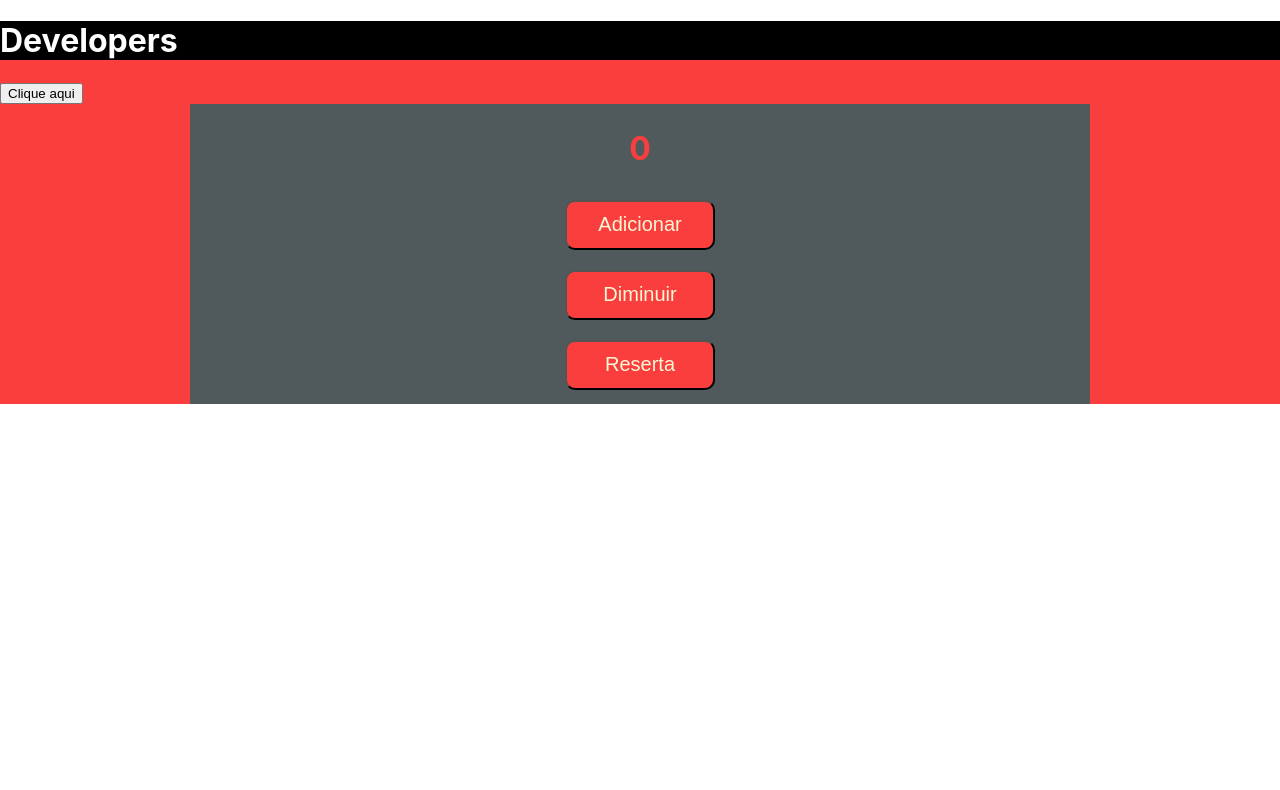
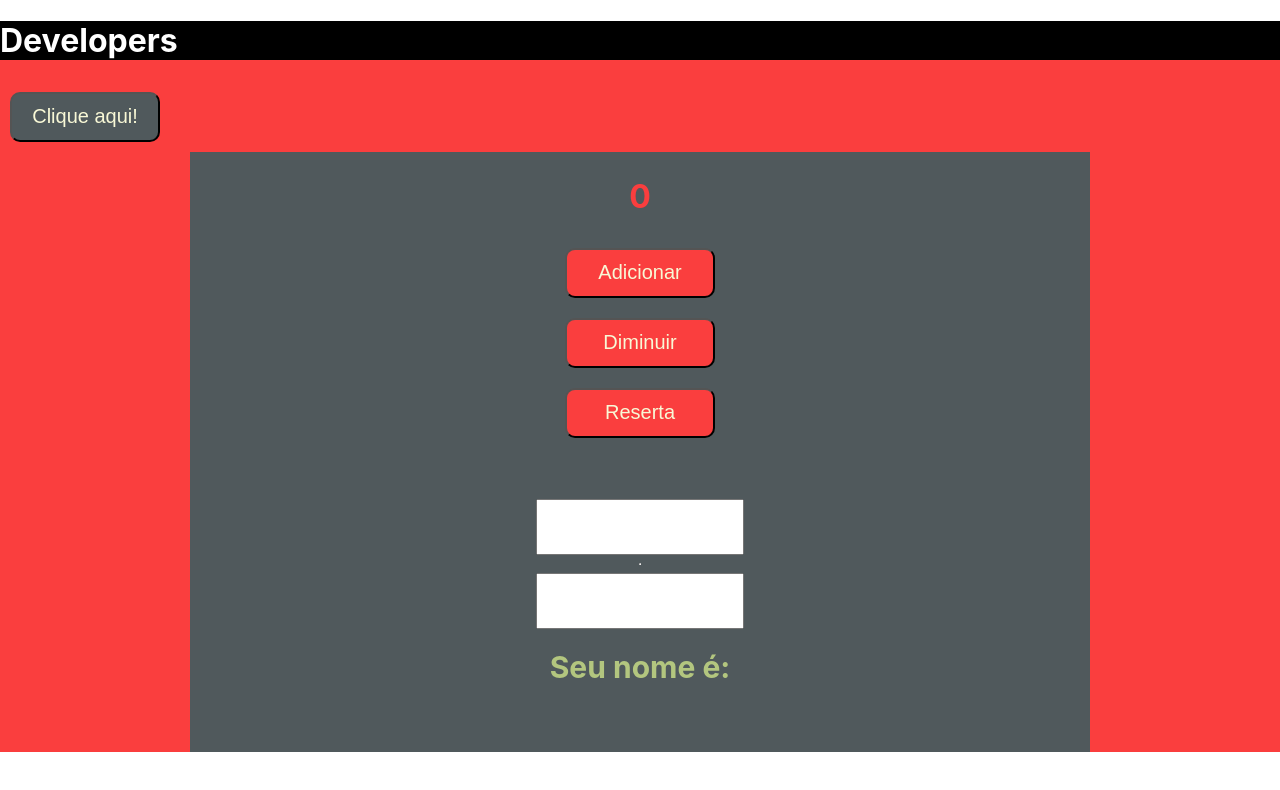
Before and after one commit to felipeFransa/react-curso-2023, a React (Vite) app: page / in a window 1280 px wide. Shown: the top 790 px of the page. Built offline with nearby package versions, Linux system fonts and the light colour scheme.

Commit message:
version.1.0.4

```diff
--- a/src/App.tsx
+++ b/src/App.tsx
@@ -1,21 +1,22 @@
 import { useState } from 'react'
 import { Header } from './components/Header/Header';
 import { Counter } from './components/Counter/Counter';
-import { GlobalContainer } from './styleGlobal'
+import { Form } from './components/Form/Form';
+import * as GS from './styleGlobal'
 
 const app = () => {
-  const [firstName, setFirstName] = useState('Felipe')
   const [logoName, setLogoName] = useState('Developers')
 
   const handleClick = () => {
     setLogoName('Novo Logo')
   }
   return (
-    <GlobalContainer>
+    <GS.GlobalContainer>
       <Header title={logoName}/>
-      <button onClick={handleClick}>Clique aqui</button>
+      <GS.Button onClick={handleClick}>Clique aqui!</GS.Button>
       <Counter/>
-    </GlobalContainer>
+      <Form/>
+    </GS.GlobalContainer>
   )
 }
 export default app;
--- /dev/null
+++ b/src/components/Form/Form.tsx
@@ -0,0 +1,25 @@
+import { useState } from "react";
+import * as C from './style';
+
+export const Form = () => {
+  const [firstName, setFirstName] = useState('');
+  const [lastName, setLastName] = useState('');
+
+  const handleFirstName = (event: React.ChangeEvent<HTMLInputElement>) => {
+    setFirstName(event.target.value);
+  }
+  const handleLastName = (event: React.ChangeEvent<HTMLInputElement>) => {
+    setLastName(event.target.value);
+  }
+
+  return (
+    <C.Container>
+      <C.ContainerForm>
+        <C.inputText type="text" value={firstName} onChange={handleFirstName}/>
+        <hr />
+        <C.inputText type="text" value={lastName} onChange={handleLastName}/>
+        <C.TextName>{`Seu nome é: ${firstName} ${lastName}`}</C.TextName>
+      </C.ContainerForm>
+    </C.Container>
+  )
+}
--- /dev/null
+++ b/src/components/Form/style.ts
@@ -0,0 +1,29 @@
+import styled from "styled-components";
+
+export const Container = styled.div`
+  display: flex;
+  width: 100%;
+  justify-content: center;
+  align-items: center;
+`
+
+export const ContainerForm = styled.div`
+  display: flex;
+  width: 900px;
+  height: 300px;
+  background-color: #50595c;
+  color: #fa3e3e;
+  justify-content: center;
+  align-items: center;
+  flex-direction: column;
+`
+
+export const inputText = styled.input`
+  width: 200px;
+  height: 50px;
+`
+
+export const TextName = styled.h1`
+  font-size: 30px;
+  color: #b3c67f;
+`
--- a/src/components/Header/Header.tsx
+++ b/src/components/Header/Header.tsx
@@ -1,4 +1,3 @@
-import { useState } from 'react';
 import * as C from './style';
 
 type Props = {
--- a/src/styleGlobal.ts
+++ b/src/styleGlobal.ts
@@ -5,3 +5,12 @@ export const GlobalContainer = styled.div`
   height: 100%;
   background-color: #fa3e3e;
 `
+export const Button = styled.button`
+  width: 150px;
+  height: 50px;
+  font-size: 20px;
+  border-radius: 10px;
+  background-color: #50595c;
+  color: #f8f8d6;
+  margin: 10px;
+`
```
